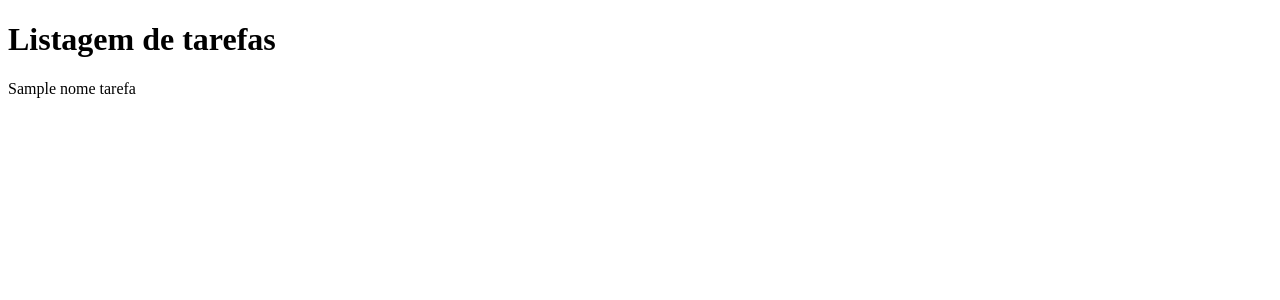
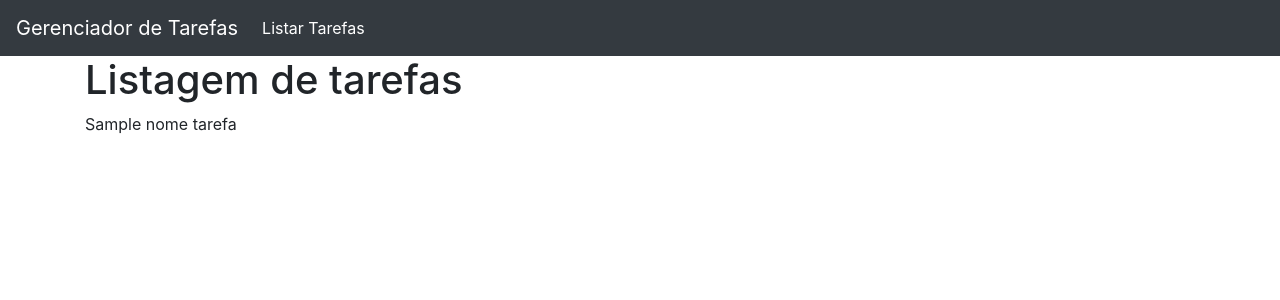
Before and after one commit to carolinnerodrigues/semana_python_django, a Django app: template gerenciador_tarefas/app/templates/tarefas/listar_tarefas.html in a window 1280 px wide. Shown: the top 300 px of the page. Run offline with Django 3.2, Linux system fonts and the light colour scheme; the template is opened without the code that fills it: most values are stand-ins (such as "Sample title", 1, 10 or a date in 2020); parts of the project's set-up code (start-up, migrations or seed data) failed here and were passed over; some libraries are stand-ins or nearby versions.

Commit message:
Includes bootstrap+navbar

```diff
--- a/gerenciador_tarefas/app/templates/tarefas/listar_tarefas.html
+++ b/gerenciador_tarefas/app/templates/tarefas/listar_tarefas.html
@@ -1,12 +1,34 @@
 <!DOCTYPE html>
+{% load static %}
 <html lang="en">
 <head>
     <meta charset="UTF-8">
     <title>Python+Django</title>
+    <link rel="stylesheet" href="{% static 'app/css/bootstrap.min.css' %}">
 </head>
 <body>
-    <h1>Listagem de tarefas</h1>
+    <!-- Navbar -->
+    <nav class="navbar navbar-expand-lg navbar-dark bg-dark">
+      <a class="navbar-brand" href="#">Gerenciador de Tarefas</a>
+      <button class="navbar-toggler" type="button" data-toggle="collapse" data-target="#navbarNav" aria-controls="navbarNav" aria-expanded="false" aria-label="Toggle navigation">
+        <span class="navbar-toggler-icon"></span>
+      </button>
+      <div class="collapse navbar-collapse" id="navbarNav">
+        <ul class="navbar-nav">
+          <li class="nav-item active">
+            <a class="nav-link" href="{% url 'listar_tarefas' %}">Listar Tarefas</a>
+          </li>
+        </ul>
+      </div>
+    </nav>
+    <!-- End Navbar -->
 
-    {{ nome_tarefa }}
+    <!-- Main   -->
+    <main class="container">
+        <h1>Listagem de tarefas</h1>
+
+        {{ nome_tarefa }}
+    </main>
+    <!-- End Main   -->
 </body>
 </html>
```
